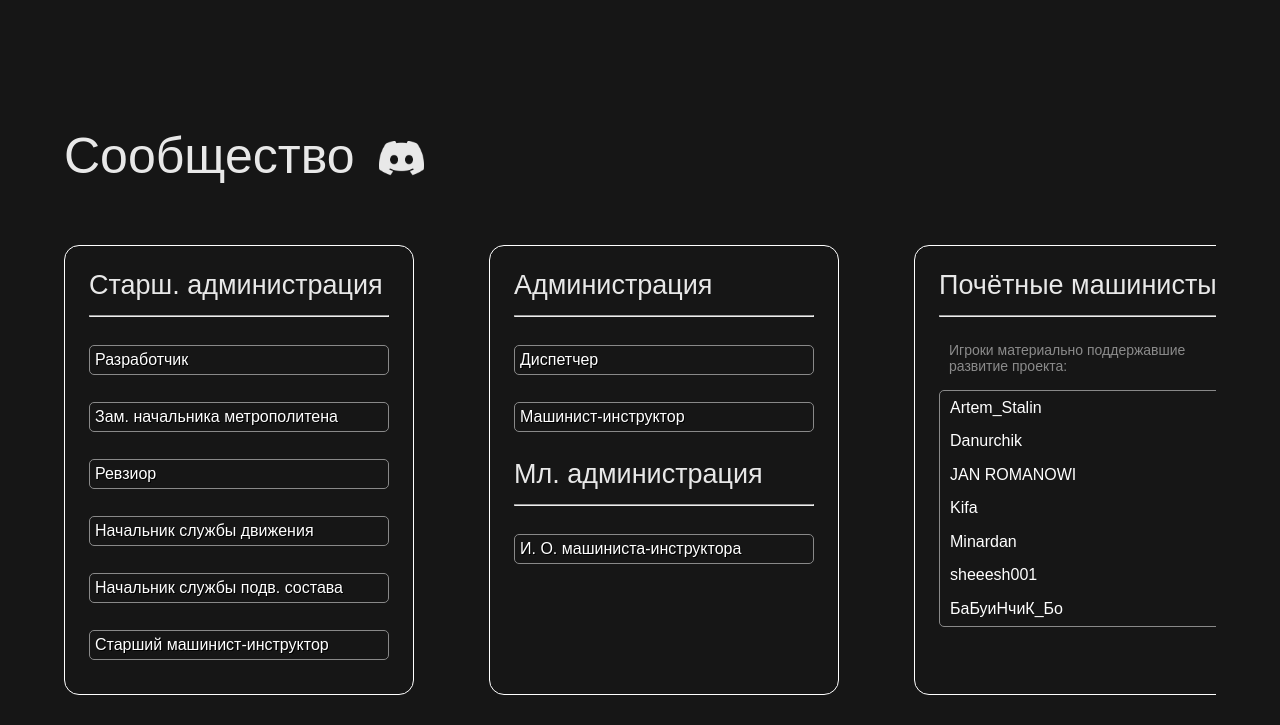
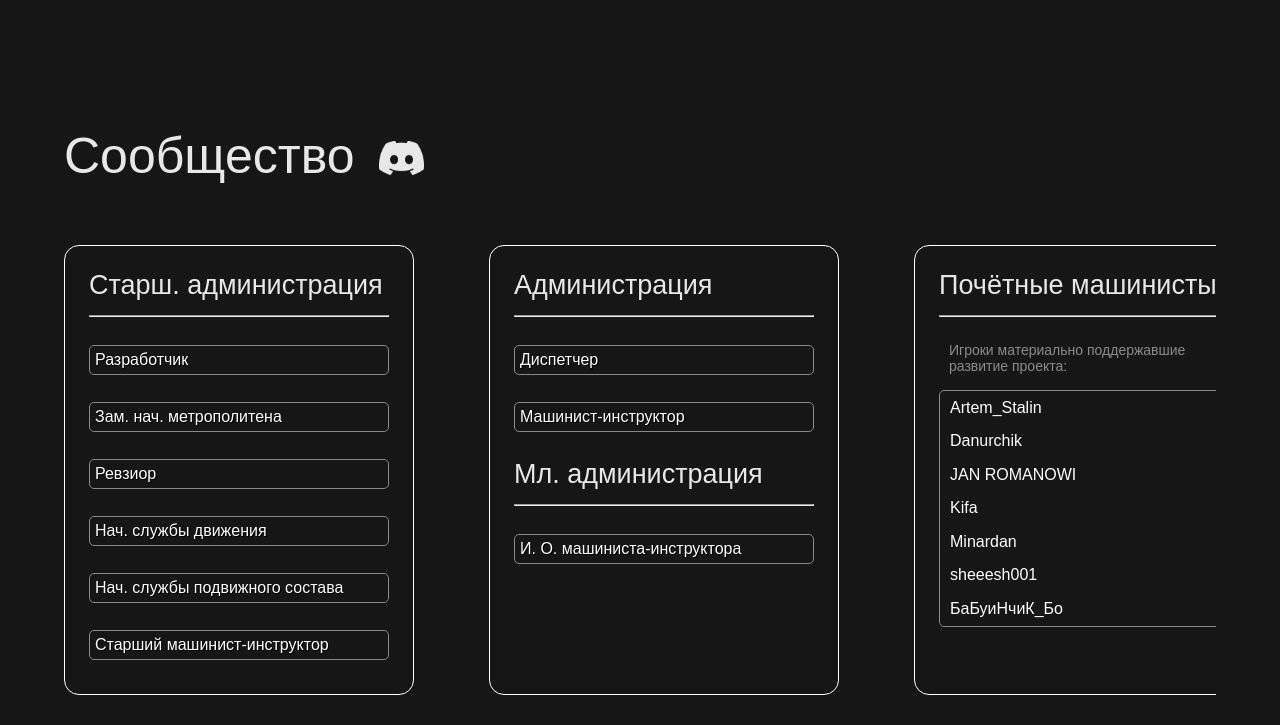
Before and after one commit to OmntnsV/dnipro, a website: page index.html in a window 1280 px wide. Shown: the part 1451-2176 px from the top of the page. Drawn offline with Linux system fonts and the light colour scheme; no server answers.

Commit message:
Изменены сокращения должностей

```diff
--- a/index.html
+++ b/index.html
@@ -150,10 +150,10 @@
                 <div class="comm__slider-item" id="superAdmin">
                     <h3 class="routes__title"><op>Старш. администрация</op><hr></h3>
                     <div class="comm__proff" id="ceo">Разработчик</div>
-                    <div class="comm__proff" id="viceCeo">Зам. начальника метрополитена</div>
+                    <div class="comm__proff" id="viceCeo">Зам. нач. метрополитена</div>
                     <div class="comm__proff" id="rev">Ревзиор</div>
-                    <div class="comm__proff" id="nsd">Начальник службы движения</div>
-                    <div class="comm__proff" id="nsps">Начальник службы подв. состава</div>
+                    <div class="comm__proff" id="nsd">Нач. службы движения</div>
+                    <div class="comm__proff" id="nsps">Нач. службы подвижного состава</div>
                     <div class="comm__proff" id="smi">Старший машинист-инструктор</div>
                 </div>
                 <div class="comm__slider-item" id="admin">
--- a/scripts/script.js
+++ b/scripts/script.js
@@ -193,6 +193,7 @@ for (let index = 0; index < employees.length; index++) {
 }
 
 function nameSetter(id, target) { // Список администрации
+
     target.innerText = nameGetter(target.innerText);
     /*switch (id) {
         case 'ceo':
@@ -246,7 +247,7 @@ function nameDeleter(element) {
     const idOfElement = element.id;
     switch (idOfElement) {
         case 'ceo':
-            element.innerText = 'Разработчик';
+            element.innerText = 'Начальник метрополитена';
             break;
 
         case 'viceCeo':
```
